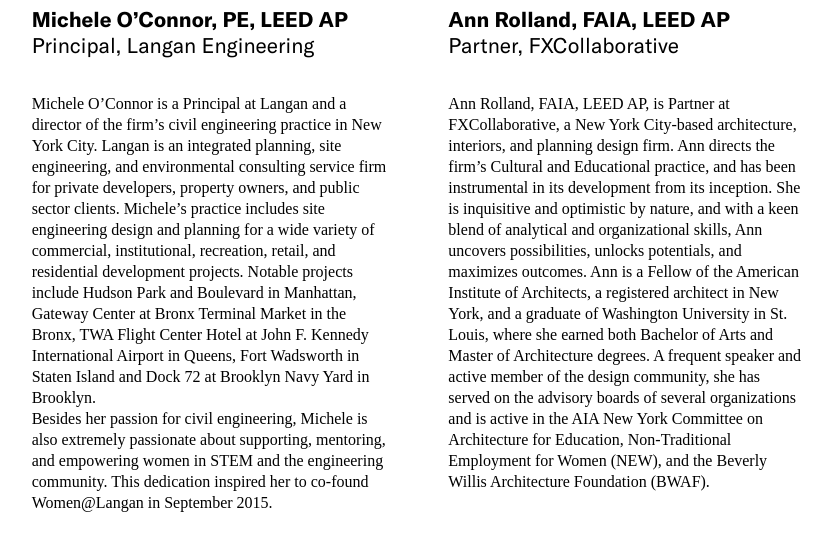
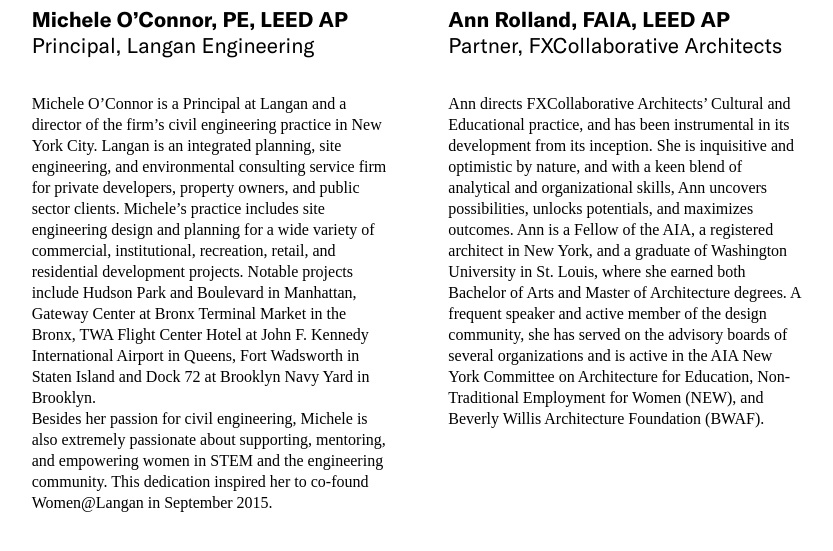
Before and after one commit to jengalas/bwaf-bbw, a Jekyll site: the page built from about/boardandstaff.md, in a window 1280 px wide and 900 px high, scrolled down 7721 px, cut to the strip 228-813 px from the top of the window. Shown: the top 551 px of the strip, without its empty margins (445-1278 px from the left). Built offline with Jekyll 4.4.1, drawn with Linux system fonts in a browser that asks for light colours; some web fonts are replaced.

Commit message:
Update from Forestry.io Aislinn McNamara updated about/boardandstaff.md

```diff
--- a/about/boardandstaff.md
+++ b/about/boardandstaff.md
@@ -246,20 +246,19 @@
       and the engineering community. This dedication inspired her to co-found Women@Langan
       in September 2015."
   - title: Ann Rolland, FAIA, LEED AP
-    title_role: Partner, FXCollaborative
+    title_role: Partner, FXCollaborative Architects
     image: "/v1618330597/ARolland_web_farbmn.jpg"
-    description: Ann Rolland, FAIA, LEED AP, is Partner at FXCollaborative, a New
-      York City-based architecture, interiors, and planning design firm. Ann directs
-      the firm’s Cultural and Educational practice, and has been instrumental in its
-      development from its inception. She is inquisitive and optimistic by nature,
-      and with a keen blend of analytical and organizational skills, Ann uncovers
-      possibilities, unlocks potentials, and maximizes outcomes. Ann is a Fellow of
-      the American Institute of Architects, a registered architect in New York, and
-      a graduate of Washington University in St. Louis, where she earned both Bachelor
-      of Arts and Master of Architecture degrees. A frequent speaker and active member
-      of the design community, she has served on the advisory boards of several organizations
-      and is active in the AIA New York Committee on Architecture for Education, Non-Traditional
-      Employment for Women (NEW), and the Beverly Willis Architecture Foundation (BWAF).
+    description: Ann directs FXCollaborative Architects’ Cultural and Educational
+      practice, and has been instrumental in its development from its inception. She
+      is inquisitive and optimistic by nature, and with a keen blend of analytical
+      and organizational skills, Ann uncovers possibilities, unlocks potentials, and
+      maximizes outcomes. Ann is a Fellow of the AIA, a registered architect in New
+      York, and a graduate of Washington University in St. Louis, where she earned
+      both Bachelor of Arts and Master of Architecture degrees. A frequent speaker
+      and active member of the design community, she has served on the advisory boards
+      of several organizations and is active in the AIA New York Committee on Architecture
+      for Education, Non-Traditional Employment for Women (NEW), and Beverly Willis
+      Architecture Foundation (BWAF).
   - title: Victoria Rosner, Ph.D.
     title_role: 'Dean, Academic Affairs at Columbia University School of General Studies '
     image: "/v1618329946/victoria-rosner-columbia_d4ppc3.jpg"
```
